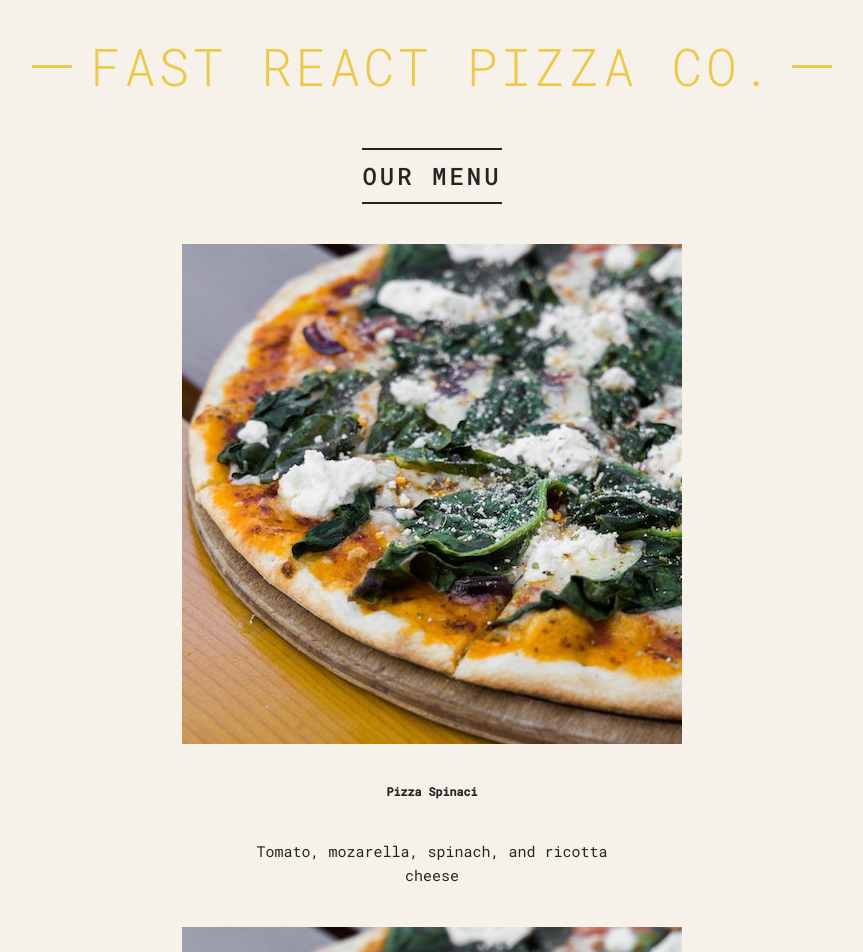
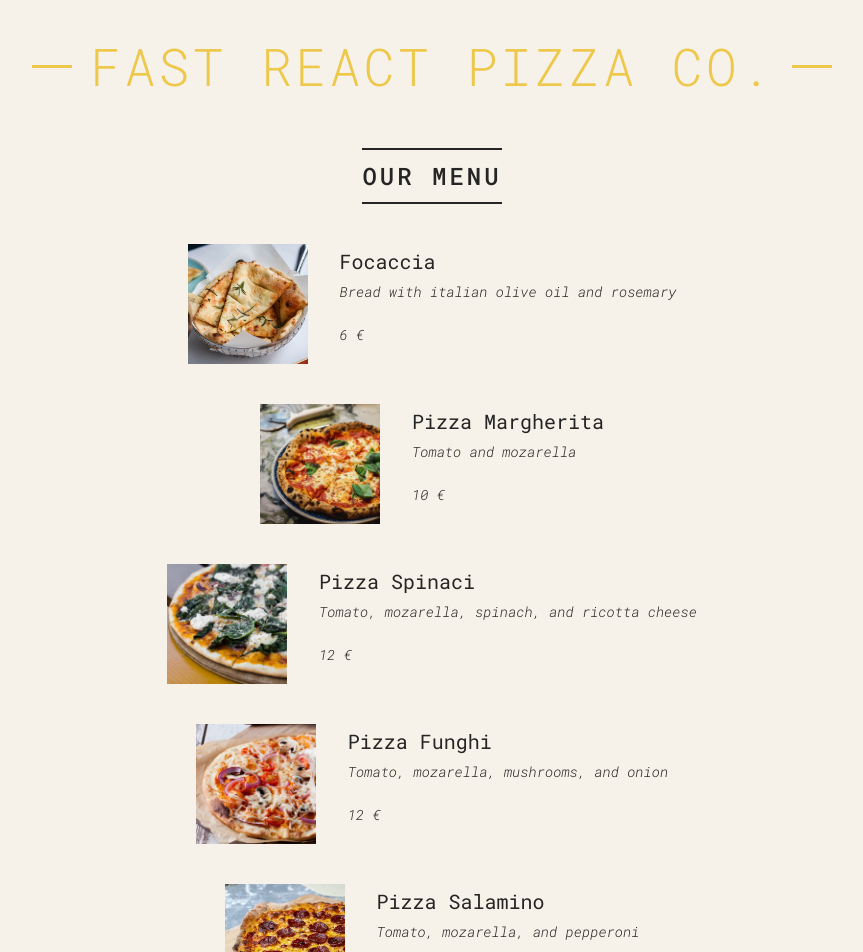
Before and after one commit to haryati75/react-jonas, a React (Create React App) app in the folder pizza-menu/: page / in a window 1280 px wide. Shown: the top 952 px of the page, without its empty margins (208-1071 px from the left). Built offline with nearby package versions, Linux system fonts and the light colour scheme.

Commit message:
use props

```diff
--- a/pizza-menu/src/App.js
+++ b/pizza-menu/src/App.js
@@ -69,9 +69,9 @@ function Menu() {
   return (
     <main className="menu">
       <h2>Our Menu</h2>
-      <Pizza />
-      <Pizza />
-      <Pizza />
+      {pizzaData.map((pizza) => (
+        <Pizza key={pizza.name} {...pizza} />
+      ))}
     </main>
   );
 }
@@ -90,12 +90,16 @@ function Footer() {
   );
 }
 
-function Pizza() {
+function Pizza({ name, ingredients, price, photoName, soldOut }) {
   return (
-    <>
-      <img src="pizzas/spinaci.jpg" alt="Pizza Spinaci" />
-      <h3>Pizza Spinaci</h3>
-      <p>Tomato, mozarella, spinach, and ricotta cheese</p>
-    </>
+    <div className="pizza">
+      <img src={photoName} alt={name} />
+      <div>
+        <h3>{name}</h3>
+        <p>{ingredients}</p>
+        <p>{price} €</p>
+        {soldOut && <p>Sold Out</p>}
+      </div>
+    </div>
   );
 }
```
